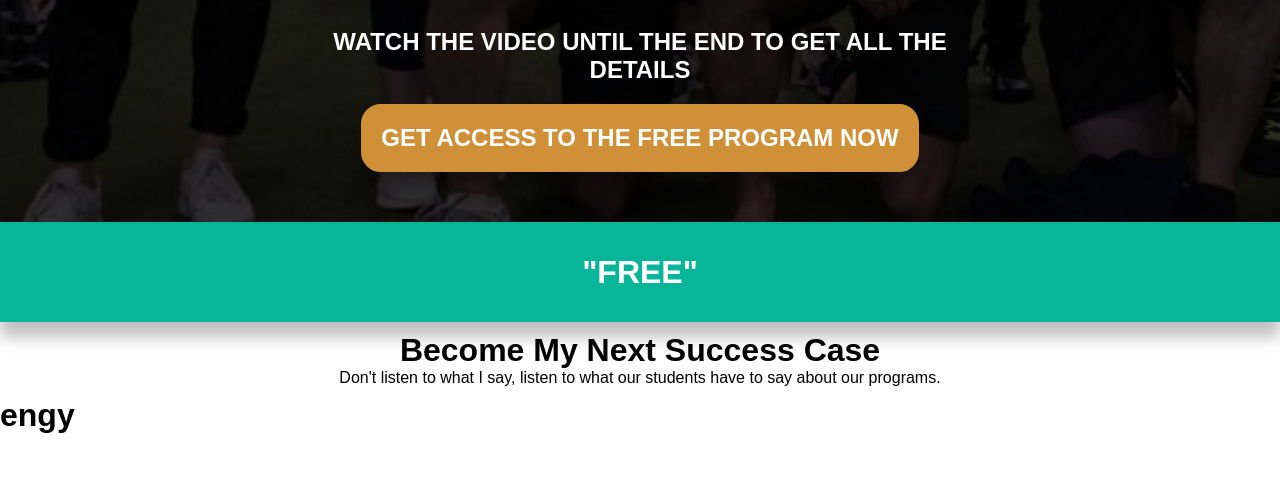
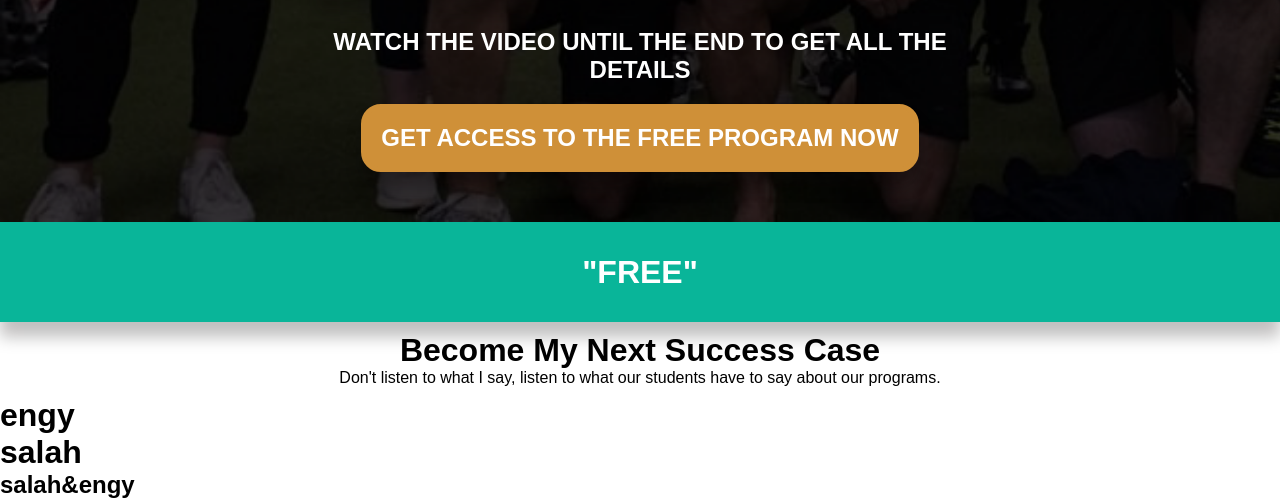
Before and after one commit to salahlashein/Funnel-page-webdev, a plain HTML site: page index.html in a window 1280 px wide. Shown: the part 907-1406 px from the top of the page. Before the commit the page ends 1341 px from the top, so only its background shows below. Drawn offline with Linux system fonts and the light colour scheme; a web font is replaced by a local one.

Commit message:
salah test 2

```diff
--- a/index.html
+++ b/index.html
@@ -33,6 +33,8 @@
     </div>
 
     <h1>engy</h1>
+    <h1>salah</h1>
+    <h2>salah&engy</h2>
 
 
 </body>
```
